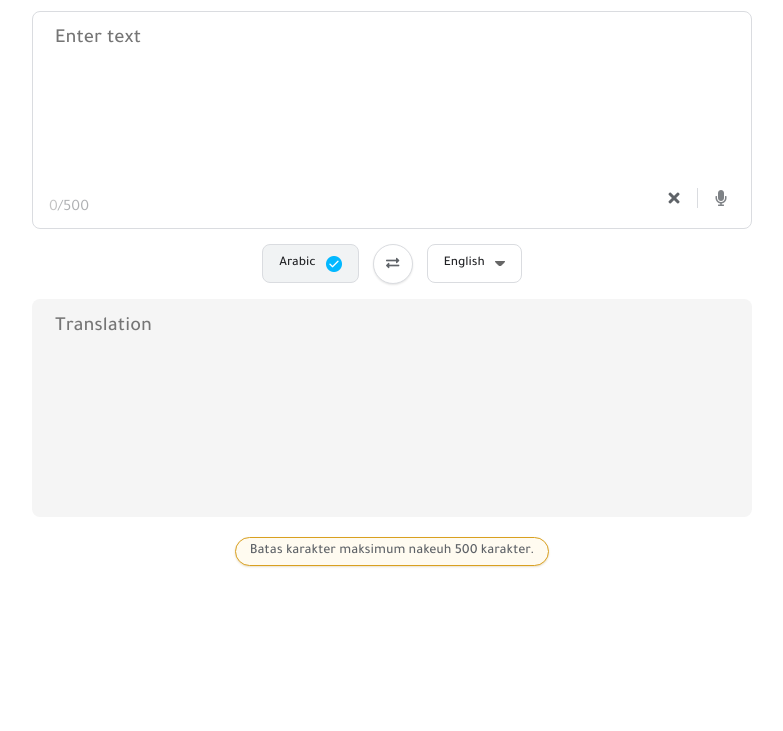
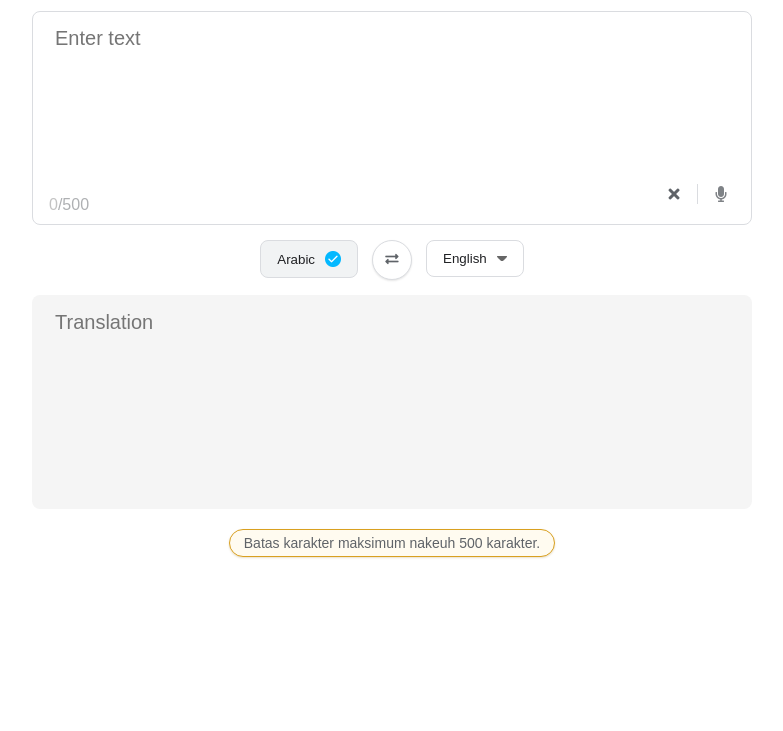
Before and after one commit to Tybascript1234/Translation, a plain HTML site: page index.html in a window 1280 px wide. Shown: the part 69-800 px from the top of the page, without its empty margins (248-1031 px from the left). Drawn offline with Linux system fonts and the light colour scheme; a web font is replaced by a local one.

Commit message:
Update style.css

```diff
--- a/style.css
+++ b/style.css
@@ -12,7 +12,7 @@
     margin: 0;
     padding: 0;
     box-sizing: border-box;
-    font-family: "Tajawal", sans-serif;
+    font-family: sans-serif;
   }
 
 body {
```
